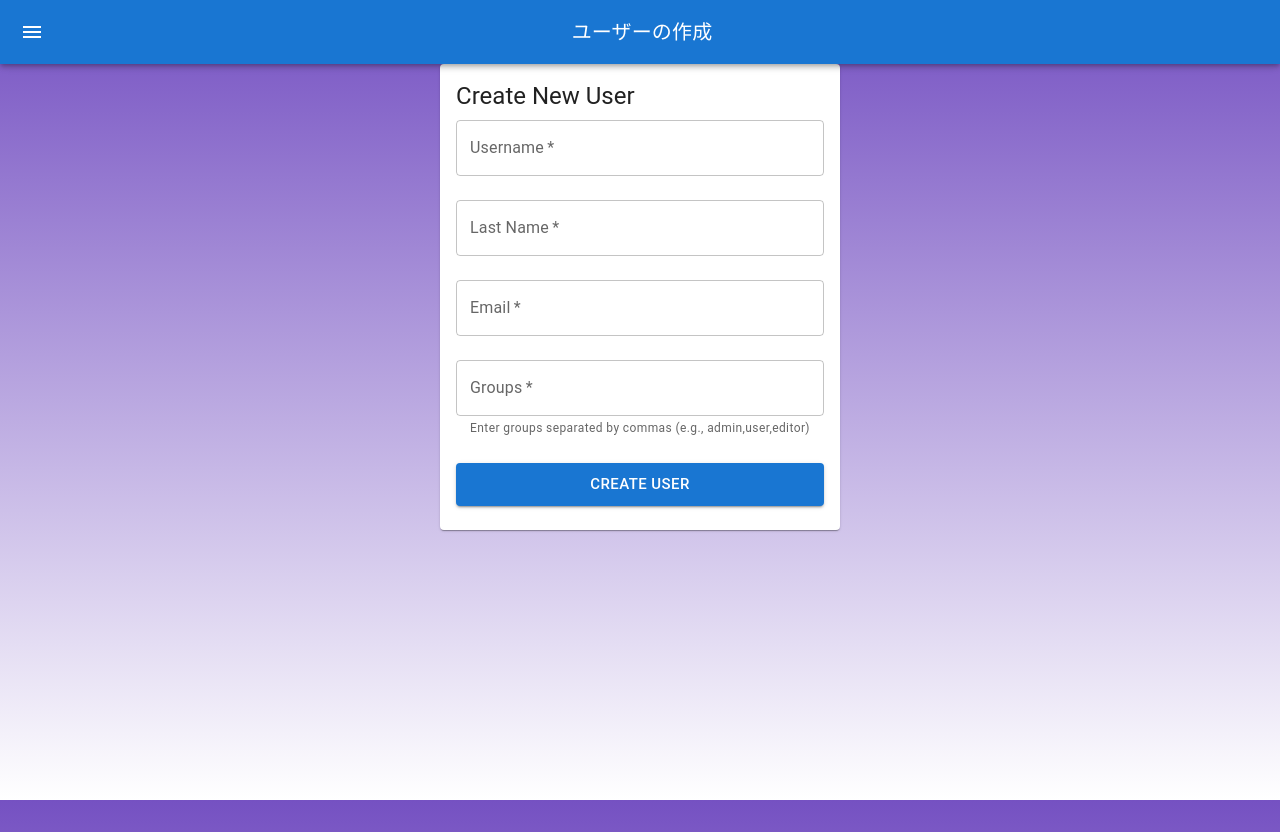
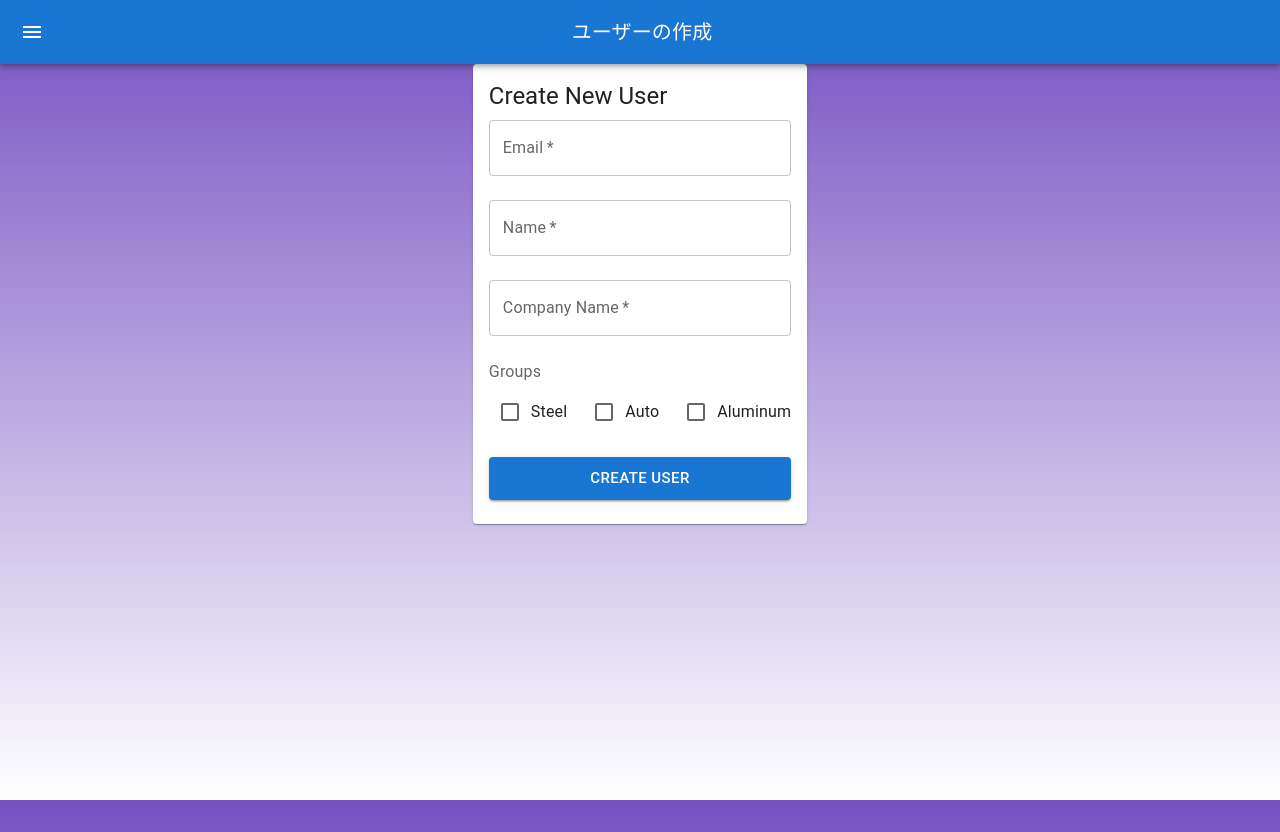
Before and after one commit to MichaelWhite63/amplify-vite-react-template, a React (Vite) app: page /create-user in a window 1280 px wide. Built offline with nearby package versions, Linux system fonts and the light colour scheme; no server answers; what @aws-amplify/ui-react, aws-amplify would draw is missing.

Commit message:
The add user funtion is working. Expanding the fields being captured

```diff
--- a/src/CreateUser.tsx
+++ b/src/CreateUser.tsx
@@ -1,7 +1,19 @@
 import React, { useState } from 'react';
 import { generateClient } from 'aws-amplify/data';
 import type { Schema } from '../amplify/data/resource';
-import { TextField, Button, Card, CardContent, Typography, Stack, Alert } from '@mui/material';
+import {
+  TextField,
+  Button,
+  Card,
+  CardContent,
+  Typography,
+  Stack,
+  Alert,
+  FormGroup,
+  FormControlLabel,
+  Checkbox,
+  FormLabel
+} from '@mui/material';
 
 const client = generateClient<Schema>();
 
@@ -9,17 +21,32 @@ const CreateUser: React.FC = () => {
   const [formData, setFormData] = useState({
     username: '',
     email: '',
-    groups: '',
-    lastName: ''  // Add lastName to state
+    lastName: '',
+    groups: {
+      Steel: false,
+      Auto: false,
+      Aluminum: false
+    }
   });
   const [error, setError] = useState<string | null>(null);
   const [success, setSuccess] = useState(false);
 
   const handleInputChange = (e: React.ChangeEvent<HTMLInputElement>) => {
-    setFormData({
-      ...formData,
-      [e.target.name]: e.target.value
-    });
+    if (e.target.name.startsWith('group-')) {
+      const groupName = e.target.name.replace('group-', '');
+      setFormData(prev => ({
+        ...prev,
+        groups: {
+          ...prev.groups,
+          [groupName]: e.target.checked
+        }
+      }));
+    } else {
+      setFormData(prev => ({
+        ...prev,
+        [e.target.name]: e.target.value
+      }));
+    }
     setError(null);
     setSuccess(false);
   };
@@ -29,26 +56,41 @@ const CreateUser: React.FC = () => {
     setError(null);
     setSuccess(false);
 
-    if (!formData.username || !formData.email || !formData.groups || !formData.lastName) {
-      setError('All fields are required');
+    if (!formData.username || !formData.email || !formData.lastName) {
+      setError('Username, email, and last name are required');
+      return;
+    }
+
+    const selectedGroups = Object.entries(formData.groups)
+      .filter(([_, checked]) => checked)
+      .map(([group]) => group);
+
+    if (selectedGroups.length === 0) {
+      setError('Please select at least one group');
       return;
     }
 
     try {
-      // Convert comma-separated groups string to array
-      const groupsArray = formData.groups.split(',').map(g => g.trim());
-      const groups = groupsArray.join(', ');
-      console.log(`Creating user with username: ${formData.username}, email: ${formData.email}, groups: ${groups}, lastName: ${formData.lastName}`);  // eslint-disable-line
-
+      console.log('Creating Group:', selectedGroups);
       const response = await client.queries.createUser({
         username: formData.username,
         email: formData.email,
-        groups: groupsArray,
-        lastName: formData.lastName  // Add lastName to query
+        lastName: formData.lastName,
+        groups: selectedGroups
       });
-      console.log('User created:', response);  // eslint-disable-line
+
+      console.log('User created:', response);
       setSuccess(true);
-      setFormData({ username: '', email: '', groups: '', lastName: '' });
+      setFormData({
+        username: '',
+        email: '',
+        lastName: '',
+        groups: {
+          Steel: false,
+          Auto: false,
+          Aluminum: false
+        }
+      });
     } catch (err) {
       setError(err instanceof Error ? err.message : 'An error occurred while creating the user');
     }
@@ -64,24 +106,6 @@ const CreateUser: React.FC = () => {
         <form onSubmit={handleSubmit}>
           <Stack spacing={3}>
             <TextField
-              name="username"
-              label="Username"
-              value={formData.username}
-              onChange={handleInputChange}
-              fullWidth
-              required
-            />
-
-            <TextField
-              name="lastName"
-              label="Last Name"
-              value={formData.lastName}
-              onChange={handleInputChange}
-              fullWidth
-              required
-            />
-
-            <TextField
               name="email"
               label="Email"
               type="email"
@@ -92,14 +116,58 @@ const CreateUser: React.FC = () => {
             />
 
             <TextField
-              name="groups"
-              label="Groups"
-              value={formData.groups}
+              name="username"
+              label="Name"
+              value={formData.username}
               onChange={handleInputChange}
               fullWidth
               required
-              helperText="Enter groups separated by commas (e.g., admin,user,editor)"
             />
+
+            <TextField
+              name="lastName"
+              label="Company Name"
+              value={formData.lastName}
+              onChange={handleInputChange}
+              fullWidth
+              required
+            />
+
+            <FormGroup>
+              <FormLabel component="legend">Groups</FormLabel>
+              <Stack direction="row" spacing={2} sx={{ mt: 1 }}>
+                <FormControlLabel
+                  control={
+                    <Checkbox
+                      checked={formData.groups.Steel}
+                      onChange={handleInputChange}
+                      name="group-Steel"
+                    />
+                  }
+                  label="Steel"
+                />
+                <FormControlLabel
+                  control={
+                    <Checkbox
+                      checked={formData.groups.Auto}
+                      onChange={handleInputChange}
+                      name="group-Auto"
+                    />
+                  }
+                  label="Auto"
+                />
+                <FormControlLabel
+                  control={
+                    <Checkbox
+                      checked={formData.groups.Aluminum}
+                      onChange={handleInputChange}
+                      name="group-Aluminum"
+                    />
+                  }
+                  label="Aluminum"
+                />
+              </Stack>
+            </FormGroup>
 
             {error && (
               <Alert severity="error">
```
Also changed, not shown: 1 other file (tests, documents, lock files or other folders).
